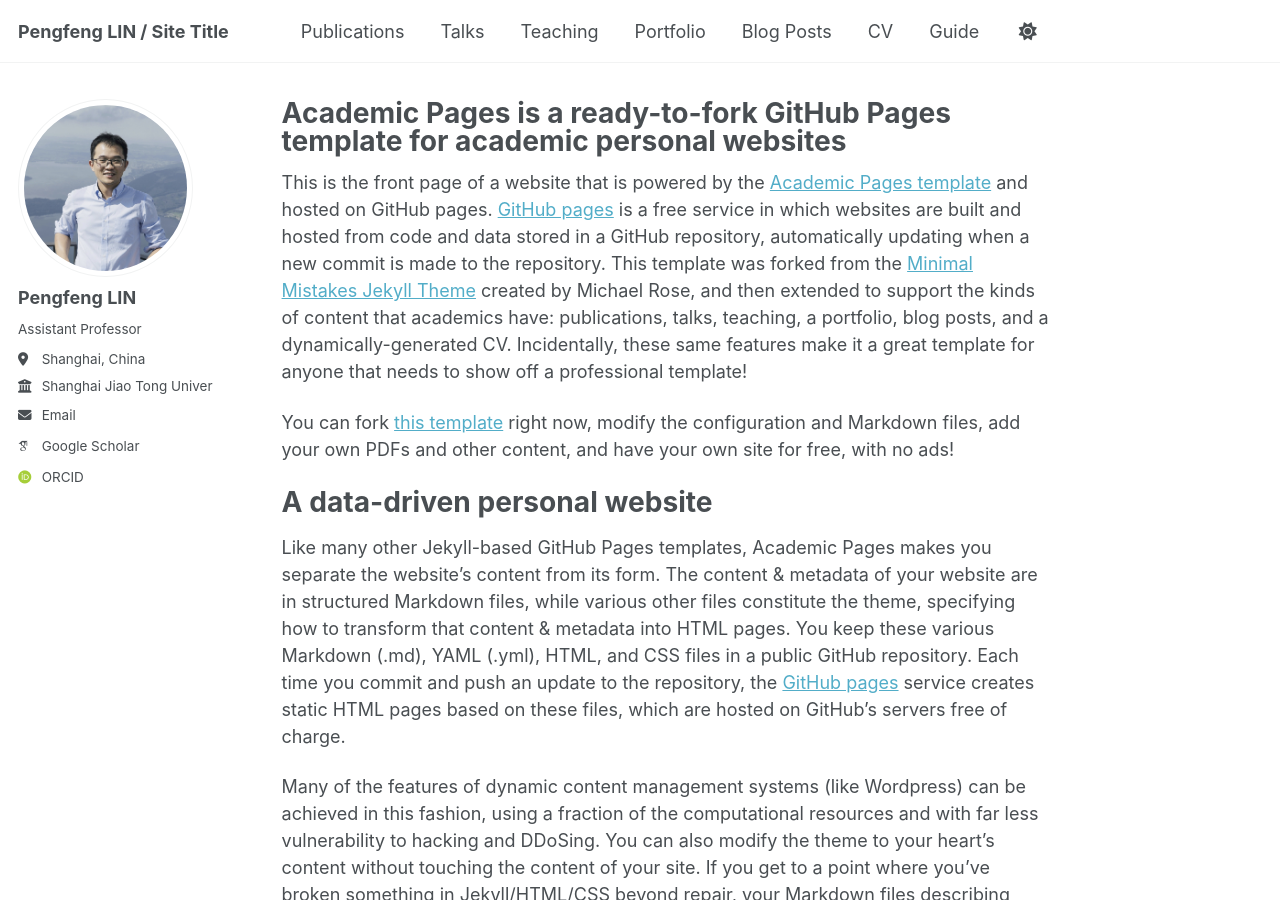
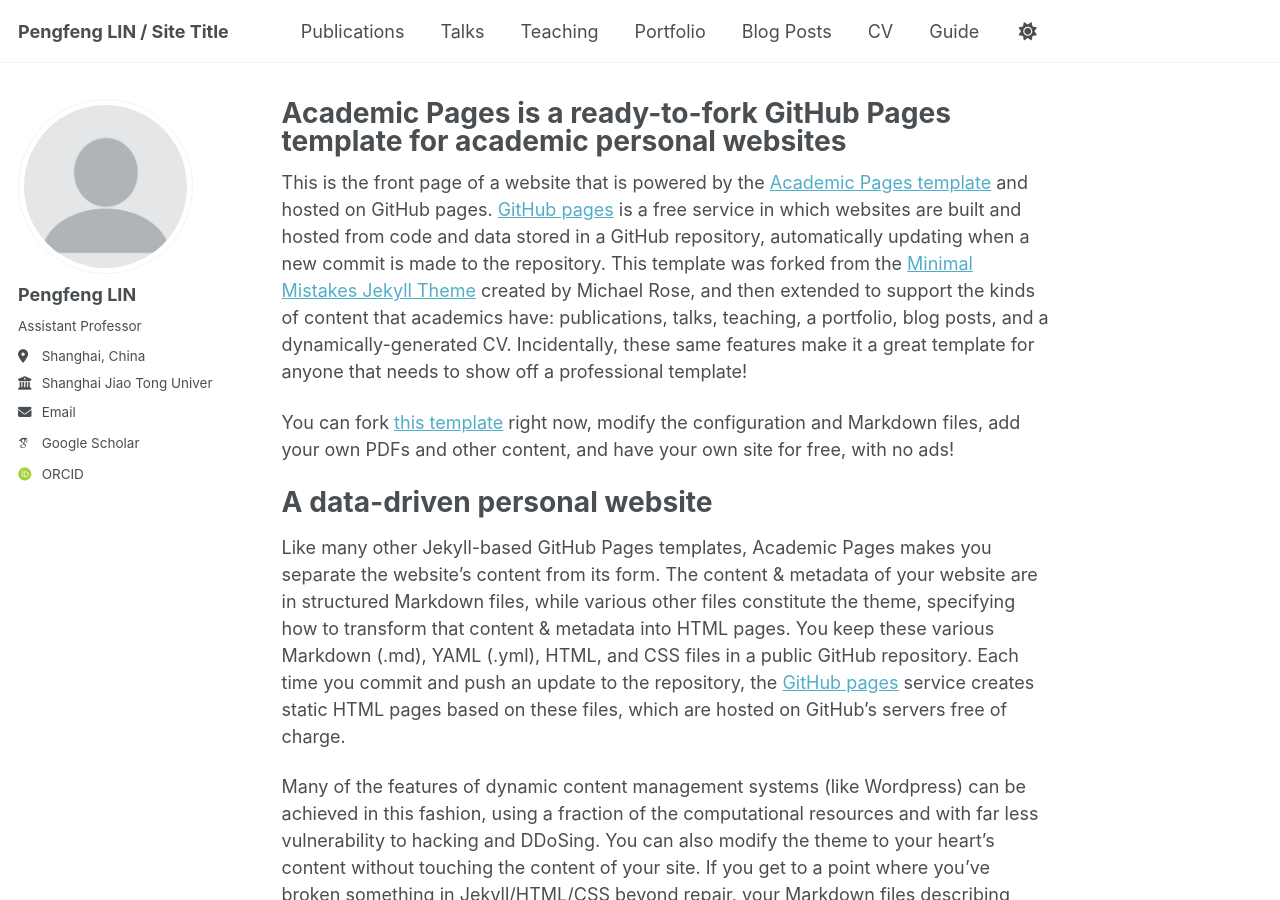
Before and after one commit to missinglpf/linpengfeng1.github.io, a Jekyll site: the page built from _pages/about.md, in a window 1280 px wide and 900 px high. Built offline with Jekyll 4.4.1, drawn with Linux system fonts in a browser that asks for light colours; some web fonts are replaced; a script bundle is joined from its source files by our own code; library files that are not in the unit come from our copies.

Commit message:
Update _config.yml

```diff
--- a/_config.yml
+++ b/_config.yml
@@ -23,7 +23,7 @@ repository               : "academicpages/academicpages.github.io"
 #               Additional customization can be done by editing /_includes/author-profile.html
 author:
   # Biographic information
-  avatar           : "PengfengLin_crop.png"
+  avatar           : "profile.png"
   name             : "Pengfeng LIN"
   pronouns         : "Assistant Professor"
   # bio              : "Short biography for the left-hand sidebar"
```
